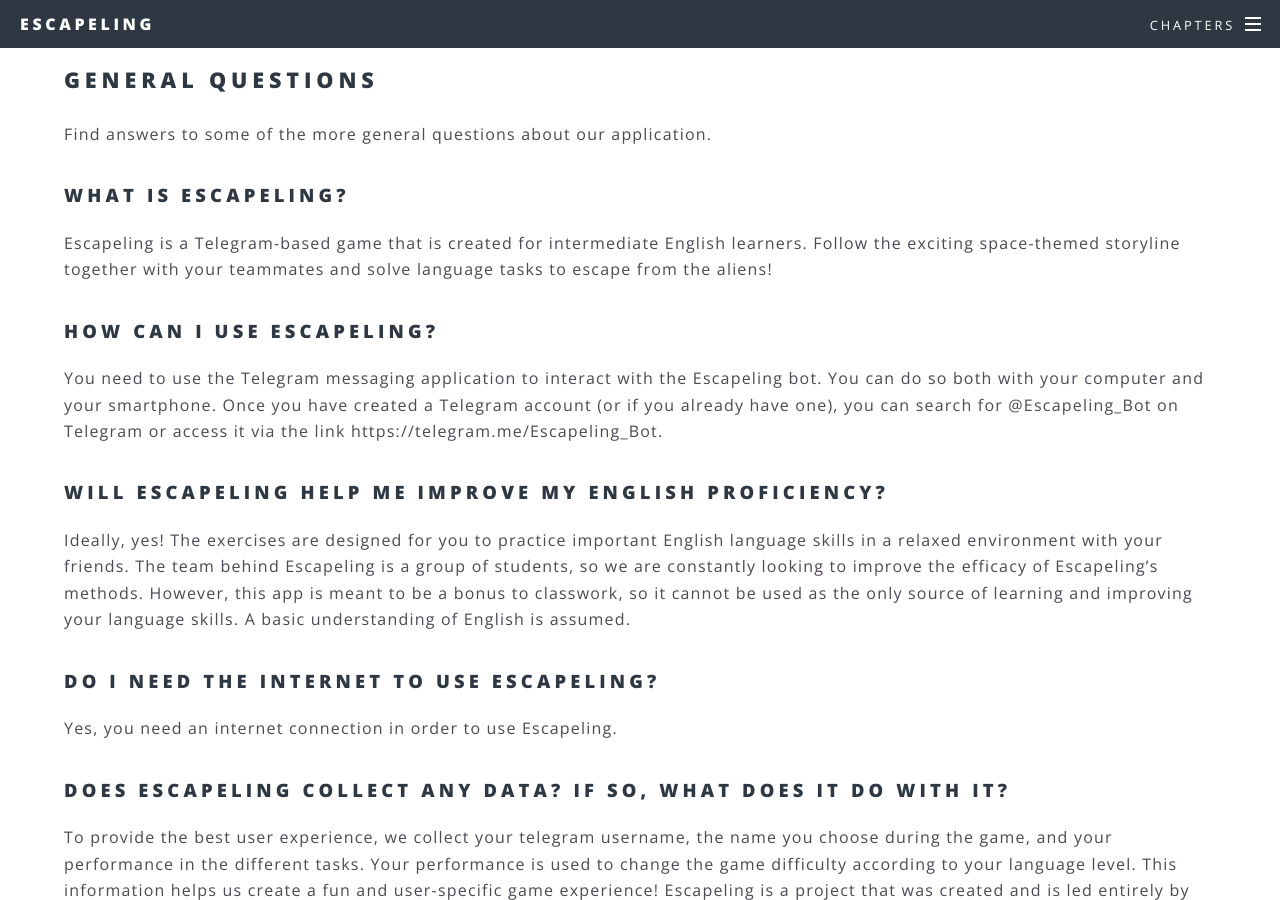
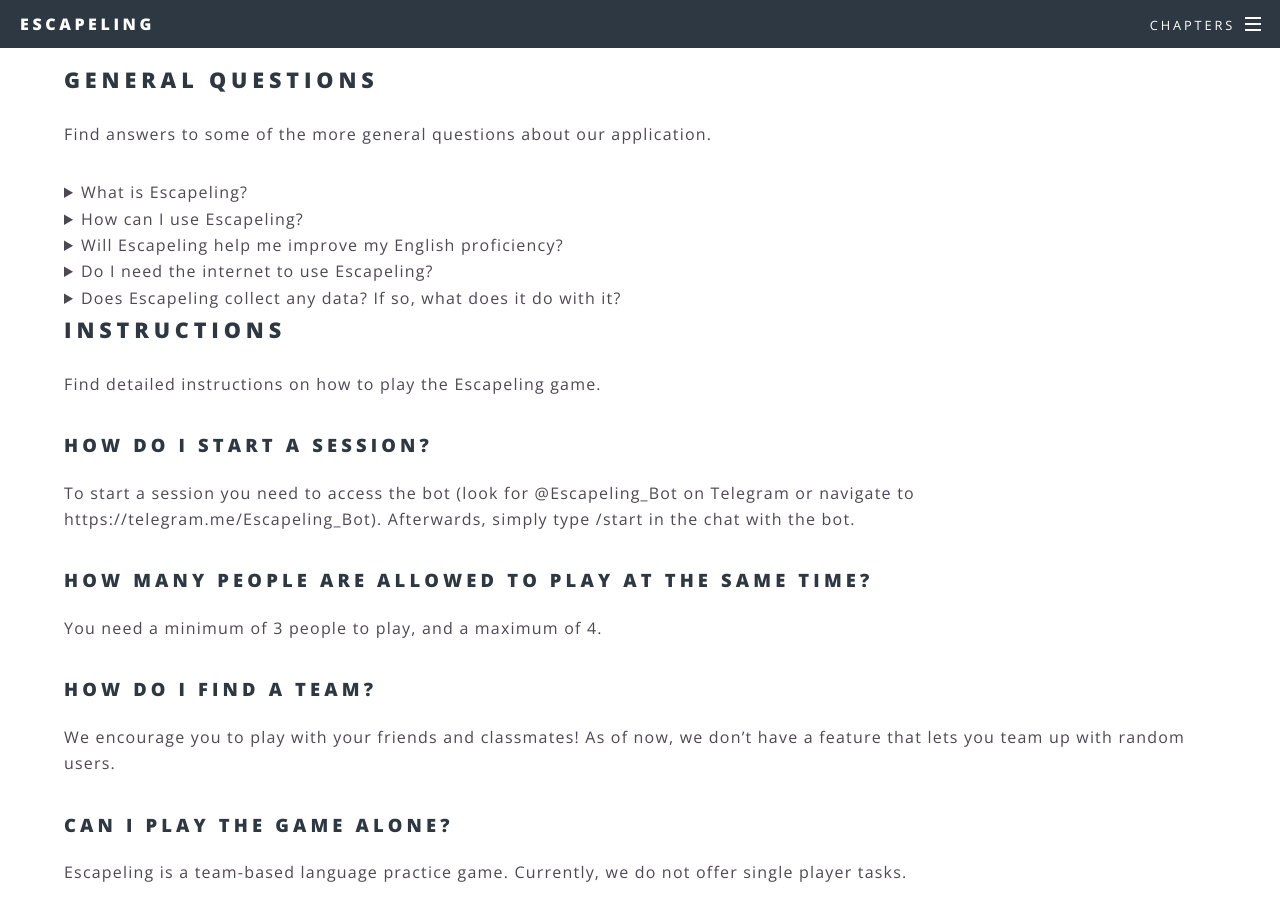
Before and after one commit to ALLUOS/ALLUOS.github.io, a Jekyll site: the page built from _posts/2020-03-03-FAQ.md, in a window 1280 px wide and 900 px high, scrolled down 625 px. Built offline with Jekyll 4.4.1, drawn with Linux system fonts in a browser that asks for light colours.

Commit message:
Try toggle feature

```diff
--- a/_posts/2020-03-03-FAQ.md
+++ b/_posts/2020-03-03-FAQ.md
@@ -24,22 +24,42 @@
 
 Find answers to some of the more general questions about our application.
 
-### What is Escapeling?
+<details>
+  <summary>What is Escapeling?</summary>
+
 Escapeling is a Telegram-based game that is created for intermediate English learners. Follow the exciting space-themed storyline together with your teammates and solve language tasks to escape from the aliens!
 
-### How can I use Escapeling?
+</details>
+
+<details>
+  <summary>How can I use Escapeling?</summary>
+
 You need to use the Telegram messaging application to interact with the Escapeling bot. You can do so both with your computer and your smartphone. Once you have created a Telegram account (or if you already have one), you can search for @Escapeling_Bot on Telegram or access it via the link https://telegram.me/Escapeling_Bot.
 
-### Will Escapeling help me improve my English proficiency?
+</details>
+
+<details>
+  <summary>Will Escapeling help me improve my English proficiency?</summary>
+
 Ideally, yes! The exercises are designed for you to practice important English language skills in a relaxed environment with your friends. The team behind Escapeling is a group of students, so we are constantly looking to improve the efficacy of Escapeling's methods. However, this app is meant to be a bonus to classwork, so it cannot be used as the only source of learning and improving your language skills. A basic understanding of English is assumed.
 
-### Do I need the internet to use Escapeling?
+</details>
+
+<details>
+  <summary>Do I need the internet to use Escapeling?</summary>
+
 Yes, you need an internet connection in order to use Escapeling.
 
-### Does Escapeling collect any data? If so, what does it do with it?
+</details>
+
+<details>
+  <summary>Does Escapeling collect any data? If so, what does it do with it?</summary>
+
 To provide the best user experience, we collect your telegram username, the name you choose during the game, and your performance in the different tasks. Your performance is used to change the game difficulty according to your language level. This information helps us create a fun and user-specific game experience!
 Escapeling is a project that was created and is led entirely by university students. We have no interest in collecting, selling or using your data for anything other than playing this game.
 Please be aware that even though we do not collect this information, we are able to see your chat history while playing the game. Therefore we kindly ask you not to write any personal information in any chats with the bot.
+
+</details>
 
 <div id="instructions"></div>
 ## Instructions
```
